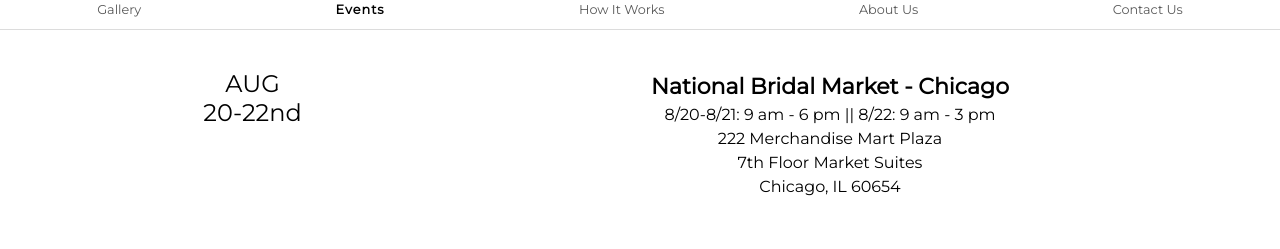
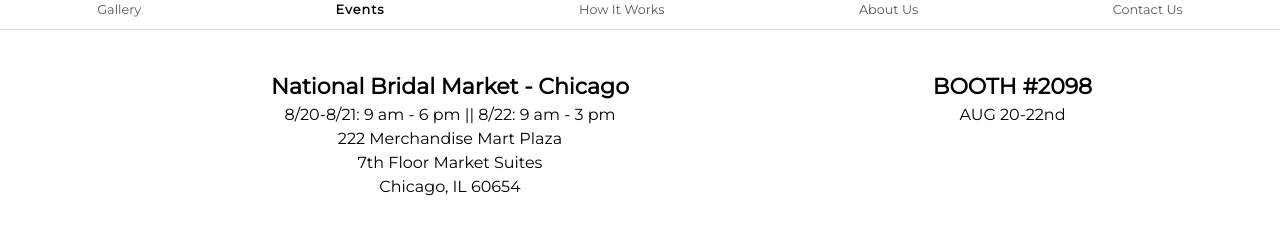
Before and after one commit to BurnsBlink/Amoretalla, a React (Create React App) app: page /events in a window 1280 px wide. Shown: the part 339-588 px from the top of the page. Built offline with nearby package versions, Linux system fonts and the light colour scheme.

Commit message:
update event page layout

```diff
--- a/src/events/Events.js
+++ b/src/events/Events.js
@@ -7,15 +7,16 @@
       <div className='container'>
         <a href='https://www.nationalbridalmarket.com/' className='eventLink' target='_blank' rel='noreferrer'>
           <div className="row">
-              <div className='col-4 eventDate'>
-                <h4>AUG <br></br>20-22nd</h4>
-              </div>
           <div className="col">
               <span className='eventTitle'>National Bridal Market - Chicago<br></br></span>
               <span className='eventTime'>8/20-8/21: 9 am - 6 pm || 8/22: 9 am - 3 pm<br></br></span>
               <span className='eventLocation'>222 Merchandise Mart Plaza<br></br></span>
               <span className='eventLocation'>7th Floor Market Suites<br></br></span>
               <span className='eventCity'>Chicago, IL 60654<br></br></span>
+            </div>
+            <div className='col-4 eventDate'>
+              <span className='eventTitle'>BOOTH #2098</span><br />
+              <span className='eventTime'>AUG 20-22nd</span>
             </div>
           </div>
         </a>
```
Lines whose indentation alone changed are shown as unchanged.
